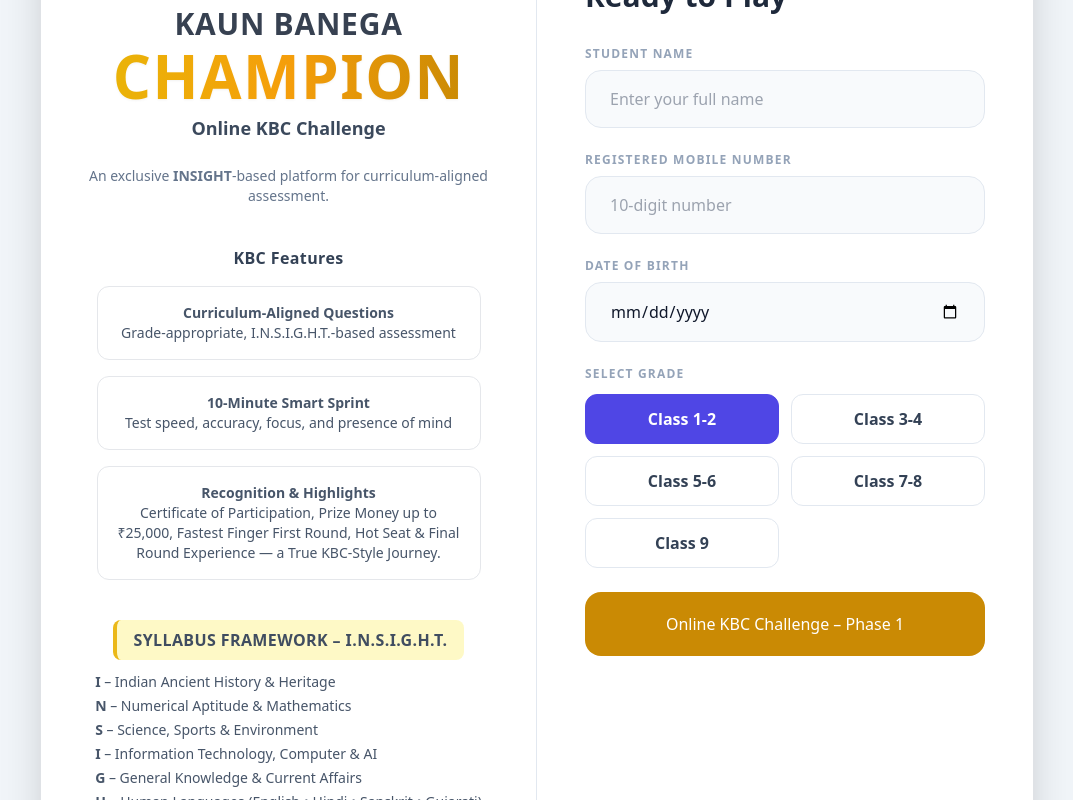
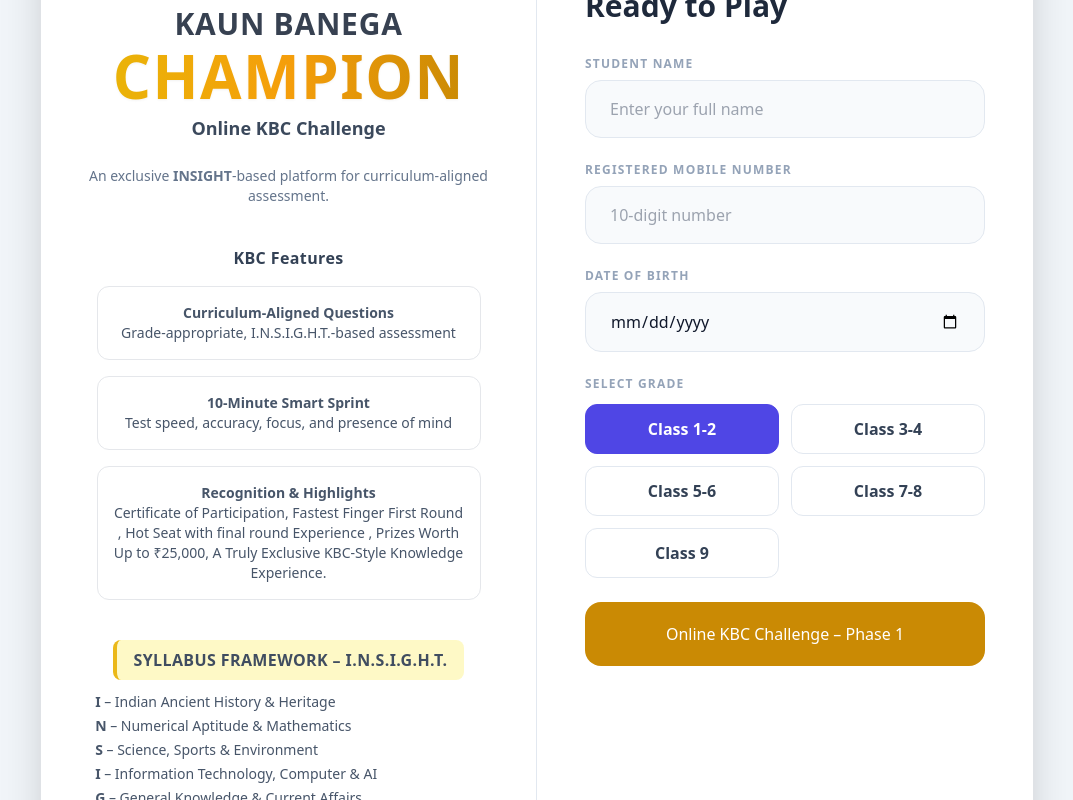
Before and after one commit to param-media-dev/fvis-online-kbc, a React (Vite) app: page / in a window 1280 px wide. Shown: the part 386-1186 px from the top of the page, without its empty margins (103-1176 px from the left). Built offline with nearby package versions, Linux system fonts and the light colour scheme; no server answers.

Commit message:
conetct Changes

```diff
--- a/components/WelcomeScreen.tsx
+++ b/components/WelcomeScreen.tsx
@@ -203,7 +203,7 @@
   {[
     ['Curriculum-Aligned Questions', 'Grade-appropriate, I.N.S.I.G.H.T.-based assessment'],
     ['10-Minute Smart Sprint', 'Test speed, accuracy, focus, and presence of mind'],
-    ['Recognition & Highlights', 'Certificate of Participation, Prize Money up to ₹25,000, Fastest Finger First Round, Hot Seat & Final Round Experience — a True KBC-Style Journey.'],
+    ['Recognition & Highlights', 'Certificate of Participation, Fastest Finger First Round , Hot Seat with final round Experience , Prizes Worth Up to ₹25,000, A Truly Exclusive KBC-Style Knowledge Experience.'],
   ].map(([title, desc], i) => (
     <motion.div
       key={i}
```
